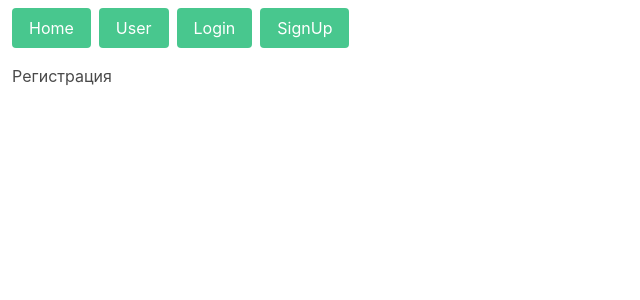
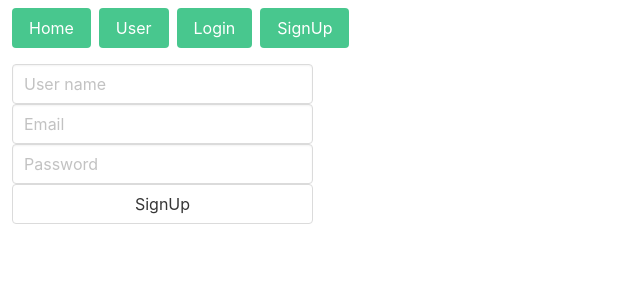
Before and after one commit to divasilevski/authentication, a Vue app: page /sign-up in a window 1280 px wide. Shown: the top 300 px of the page, without its empty margins (0-640 px from the left). Built offline with nearby package versions, Linux system fonts and the light colour scheme.

Commit message:
create forms for login and sign up

```diff
--- /dev/null
+++ b/src/components/login.vue
@@ -0,0 +1,31 @@
+<template>
+  <div class="navbar-item">
+    <section>
+      <b-input placeholder="Email" type="email" v-modele="user_mail"></b-input>
+      <b-input
+        placeholder="Password"
+        type="password"
+        v-modele="user_password"
+        password-reveal
+      ></b-input>
+
+      <b-button @click="login" expanded>Login</b-button>
+    </section>
+  </div>
+</template>
+
+<script>
+export default {
+  data() {
+    return {
+      user_password: "",
+      user_mail: ""
+    };
+  },
+  methods: {
+    login() {
+      //
+    }
+  }
+};
+</script>
--- /dev/null
+++ b/src/components/sign-up.vue
@@ -0,0 +1,33 @@
+<template>
+  <div class="navbar-item">
+    <section>
+      <b-input placeholder="User name" v-modele="user_name"></b-input>
+      <b-input placeholder="Email" type="email" v-modele="user_mail"></b-input>
+      <b-input
+        placeholder="Password"
+        type="password"
+        v-modele="user_password"
+        password-reveal
+      ></b-input>
+
+      <b-button @click="registrate" expanded>SignUp</b-button>
+    </section>
+  </div>
+</template>
+
+<script>
+export default {
+  data() {
+    return {
+      user_name: "",
+      user_password: "",
+      user_mail: ""
+    };
+  },
+  methods: {
+    registrate() {
+      //
+    }
+  }
+};
+</script>
--- a/src/views/authentication/Login.vue
+++ b/src/views/authentication/Login.vue
@@ -1,7 +1,15 @@
 <template>
-  <div class="login">
-    <div class="navbar-item">
-      <h2>Логин</h2>
-    </div>
-  </div>
+  <Login></Login>
 </template>
+
+<script>
+// @ is an alias to /src
+import Login from "@/components/login.vue";
+
+export default {
+  name: "login",
+  components: {
+    Login
+  }
+};
+</script>
--- a/src/views/authentication/SignUp.vue
+++ b/src/views/authentication/SignUp.vue
@@ -1,7 +1,15 @@
 <template>
-  <div class="registration">
-    <div class="navbar-item">
-      <h2>Регистрация</h2>
-    </div>
-  </div>
+  <SignUp></SignUp>
 </template>
+
+<script>
+// @ is an alias to /src
+import SignUp from "@/components/sign-up.vue";
+
+export default {
+  name: "sign-up",
+  components: {
+    SignUp
+  }
+};
+</script>
```
